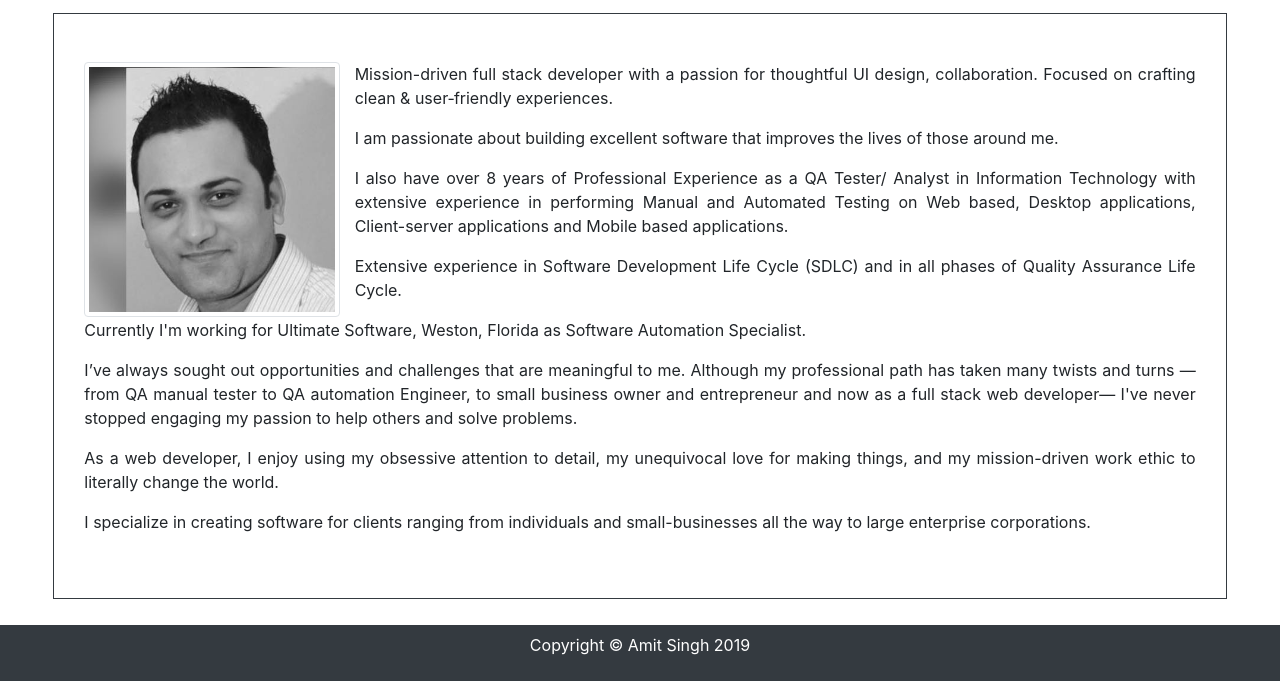
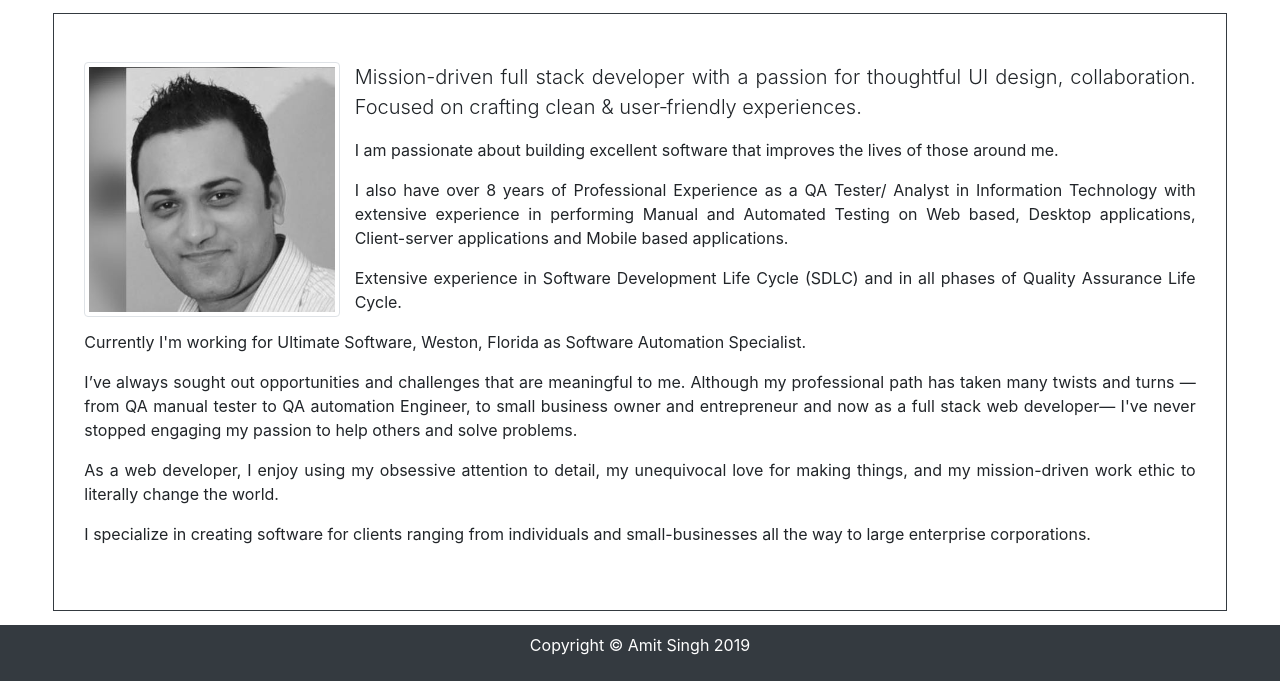
Before and after one commit to amitsinghgh19/Bootstrap-Portfolio, a plain HTML site: page index.html in a window 1280 px wide. Shown: the part 119-800 px from the top of the page. Drawn offline with nearby package versions, Linux system fonts and the light colour scheme.

Commit message:
Added about me and project-1 in my portfolio 1.01

```diff
--- a/index.html
+++ b/index.html
@@ -47,7 +47,7 @@
                         <img src="assets/pic/IMG_8642.JPG" class="img-fluid img-thumbnail" alt="Responsive image">
                         </div>
                         <div class="col-md-12 pull-left ">
-                        <p class="text-justify">Mission-driven full stack developer with a passion for thoughtful UI design, collaboration. Focused on crafting clean  & user‑friendly experiences.</p>
+                        <p class="text-justify lead">Mission-driven full stack developer with a passion for thoughtful UI design, collaboration. Focused on crafting clean  & user‑friendly experiences.</p>
                         <p class="text-justify">I am passionate about building excellent software that improves the lives of those around me.</p>
                         <p class="text-justify">I also have over 8 years of Professional Experience as a QA Tester/ Analyst in Information Technology with extensive experience in performing Manual and Automated Testing on Web based, Desktop applications, Client-server applications and Mobile based applications.</p>
                         <p class="text-justify">Extensive experience in Software Development Life Cycle (SDLC) and in all phases of Quality Assurance Life Cycle.</p>
```
